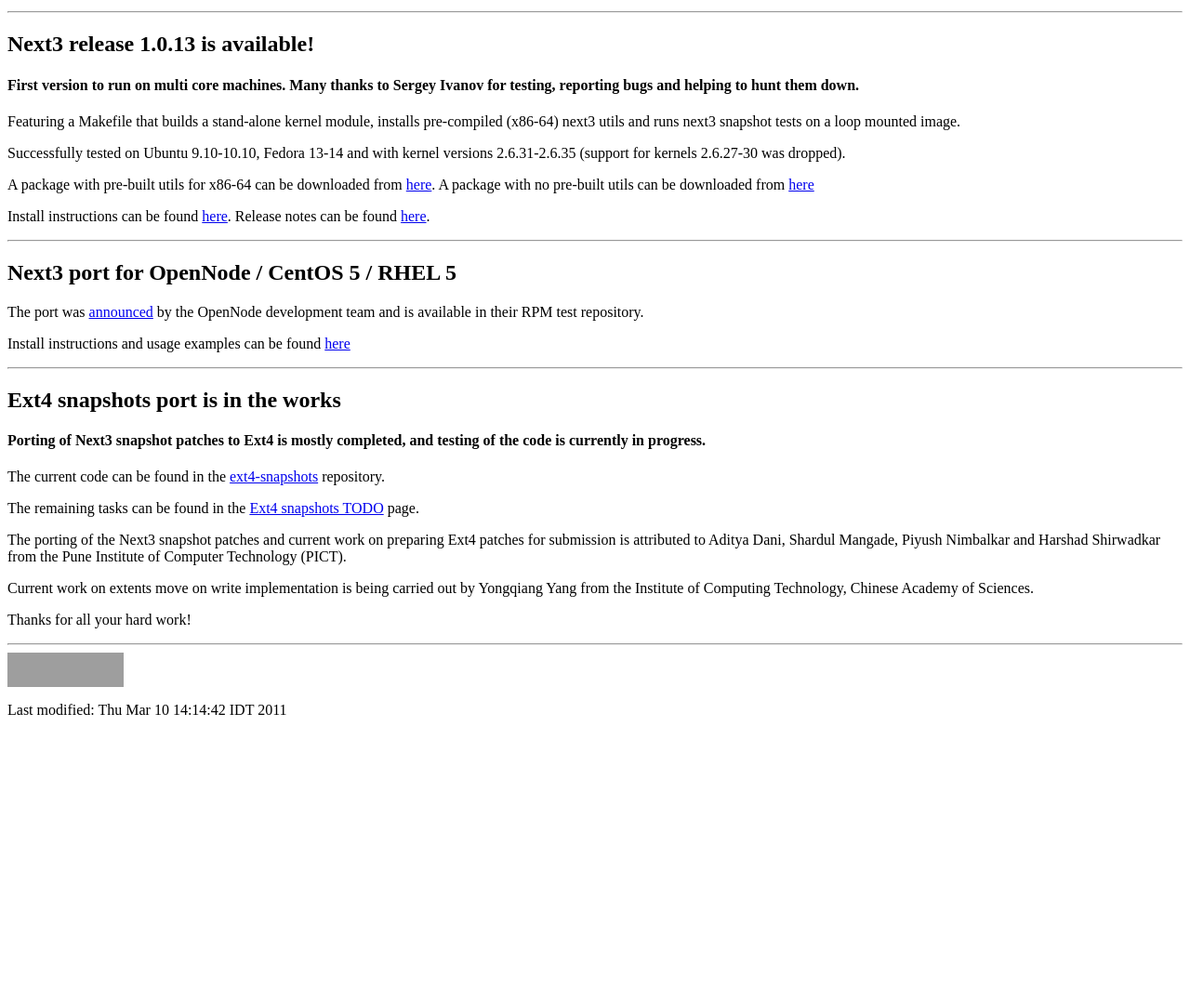
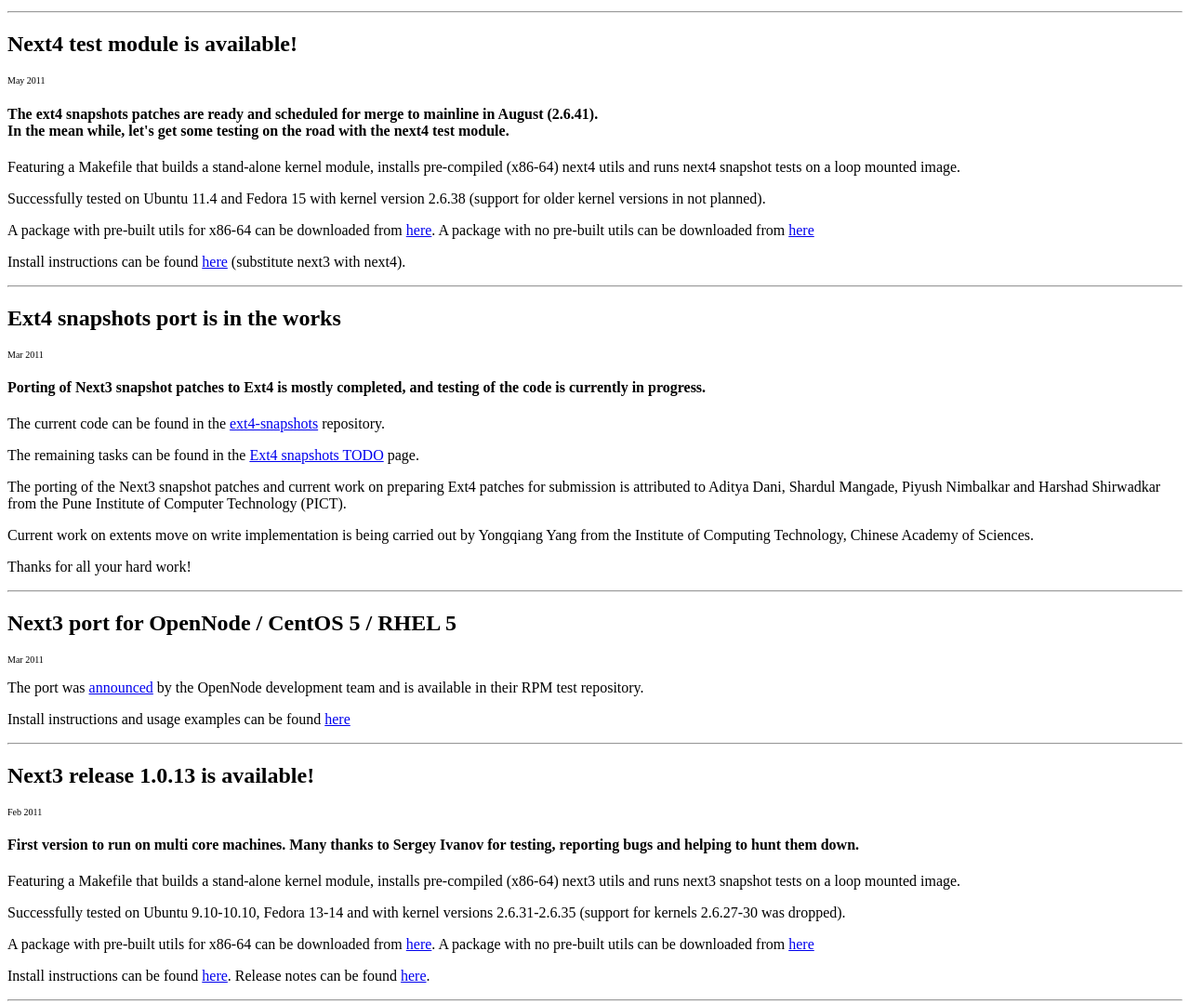
Before and after one commit to amir73il/next3-utils, a plain HTML site: page website/htdocs/index.html in a window 1280 px wide. Shown: the part 180-1260 px from the top of the page at 93% size. Before the commit the page ends 969 px from the top, so only its background shows below. Drawn offline with Linux system fonts and the light colour scheme; grey boxes are pictures that could not be loaded.

Commit message:
publish next4 test module on website

```diff
--- a/website/htdocs/index.html
+++ b/website/htdocs/index.html
@@ -25,39 +25,34 @@
 
     <P>Visit <a href="http://www.ctera.com/next3">Next3</a> page on <A>CTERA website</A> to learn more about Next3 snapshots and Cloud Attached Storage.</P>
 
-    <hr>
+<hr>
 
-    <H2>Next3 release 1.0.13 is available!</H2>
+    <H2>Next4 test module is available!</H2>
 
-    <H4>First version to run on multi core machines. Many thanks to
-        Sergey Ivanov for testing, reporting bugs and helping to hunt them down.</H4>
+    <p style="font-size: x-small">May 2011</p>
+
+    <H4>The ext4 snapshots patches are ready and scheduled for merge to mainline in
+        August (2.6.41).<br />
+        In the mean while, let&#39;s get some testing on the road with the next4 test
+        module.</H4>
     <p>Featuring a Makefile that builds a stand-alone kernel module,
-        installs pre-compiled (x86-64) next3 utils and runs next3 snapshot tests on a loop mounted image.<p>Successfully tested on Ubuntu 9.10-10.10, Fedora 13-14 and with kernel versions
-         2.6.31-2.6.35 (support for kernels 2.6.27-30 was dropped).</p>
+        installs pre-compiled (x86-64) next4 utils and runs next4 snapshot tests on a loop mounted image.<p>
+        Successfully tested on Ubuntu 11.4 and Fedora 15 with kernel version
+         2.6.38 (support for older kernel versions in not planned).</p>
 
-	<P>A package with pre-built utils for x86-64 can be downloaded from <A HREF="http://next3.sourceforge.net/files/1.0.13/next3-1.0.13-x86-64.tar.gz">here</a>.
-	A package with no pre-built utils can be downloaded from <A HREF="http://next3.sourceforge.net/files/1.0.13/next3-1.0.13.tar.gz">here</A></P>
+	<P>A package with pre-built utils for x86-64 can be downloaded from
+        <A HREF="http://next3.sourceforge.net/files/1.0.13/next4-1.0.13-x86-64.tar.gz">here</a>.
+	A package with no pre-built utils can be downloaded from
+        <A HREF="http://next3.sourceforge.net/files/1.0.13/next4-1.0.13.tar.gz">here</A></P>
 
 
-    <P>Install instructions can be found <A HREF="http://sourceforge.net/apps/mediawiki/next3/index.php?title=Getting_started#Install_next3">here</A>. Release notes can be found <A HREF="http://next3.sourceforge.net/files/1.0.13/Release-notes.txt">here</A>.</P>
-
-    <hr>
-
-    <H2>Next3 port for OpenNode / CentOS 5 / RHEL 5</H2>
-
-    <p>
-        The port was
-        <a href="http://opennode.activesys.org/single/news/experimental-ext3-snapshot-backup-support-available-for-testing/">
-        announced</a> by the OpenNode development team and is available in their RPM
-        test repository.</p>
-
-
-    <P>Install instructions and usage examples can be found
-        <A HREF="http://opennode.activesys.org/documentation/howtos/next3-snapshots/">here</A></P>
-
+    <P>Install instructions can be found <A HREF="http://sourceforge.net/apps/mediawiki/next3/index.php?title=Getting_started#Install_next3">here</A>
+        (substitute next3 with next4).</P>
     <hr>
 
     <H2>Ext4 snapshots port is in the works</H2>
+
+    <p style="font-size: x-small">Mar 2011</p>
 
     <h4>
         Porting of Next3 snapshot patches to Ext4 is mostly completed, and testing
@@ -84,8 +79,40 @@
         Thanks for all your hard work!</p>
 
     <hr>
+
+    <H2>Next3 port for OpenNode / CentOS 5 / RHEL 5</H2>
+    <p style="font-size: x-small">Mar 2011</p>
+
+    <p>
+        The port was
+        <a href="http://opennode.activesys.org/single/news/experimental-ext3-snapshot-backup-support-available-for-testing/">
+        announced</a> by the OpenNode development team and is available in their RPM
+        test repository.</p>
+
+
+    <P>Install instructions and usage examples can be found
+        <A HREF="http://opennode.activesys.org/documentation/howtos/next3-snapshots/">here</A></P>
+
+ <hr>
+
+    <H2>Next3 release 1.0.13 is available!</H2>
+
+    <p style="font-size: x-small">Feb 2011</p>
+
+    <H4>First version to run on multi core machines. Many thanks to
+        Sergey Ivanov for testing, reporting bugs and helping to hunt them down.</H4>
+    <p>Featuring a Makefile that builds a stand-alone kernel module,
+        installs pre-compiled (x86-64) next3 utils and runs next3 snapshot tests on a loop mounted image.<p>Successfully tested on Ubuntu 9.10-10.10, Fedora 13-14 and with kernel versions
+         2.6.31-2.6.35 (support for kernels 2.6.27-30 was dropped).</p>
+
+	<P>A package with pre-built utils for x86-64 can be downloaded from <A HREF="http://next3.sourceforge.net/files/1.0.13/next3-1.0.13-x86-64.tar.gz">here</a>.
+	A package with no pre-built utils can be downloaded from <A HREF="http://next3.sourceforge.net/files/1.0.13/next3-1.0.13.tar.gz">here</A></P>
+
+
+    <P>Install instructions can be found <A HREF="http://sourceforge.net/apps/mediawiki/next3/index.php?title=Getting_started#Install_next3">here</A>. Release notes can be found <A HREF="http://next3.sourceforge.net/files/1.0.13/Release-notes.txt">here</A>.</P>
+ <hr>
     <a href="http://sourceforge.net"><img src="http://sflogo.sourceforge.net/sflogo.php?group_id=2406&amp;type=2" width="125" height="37" border="0" alt="SourceForge.net Logo" /></a>
 <p>
-<!-- hhmts start -->Last modified: Thu Mar 10 14:14:42 IDT 2011 <!-- hhmts end -->
+<!-- hhmts start -->Last modified: Thu May 26 17:14:42 IDT 2011 <!-- hhmts end -->
   </body>
 </html>
```
